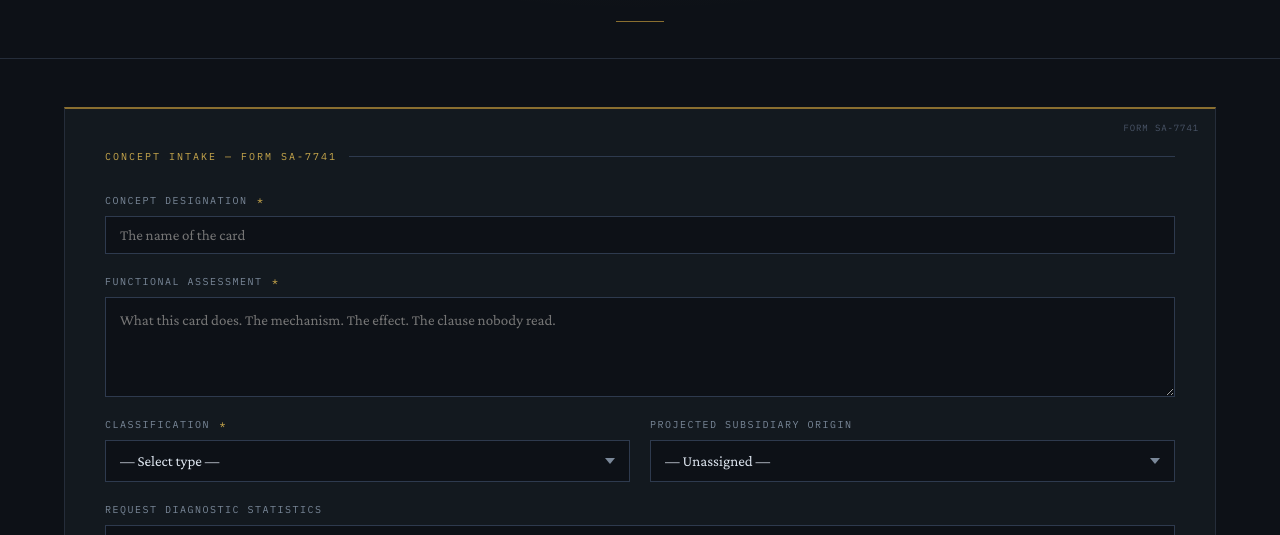
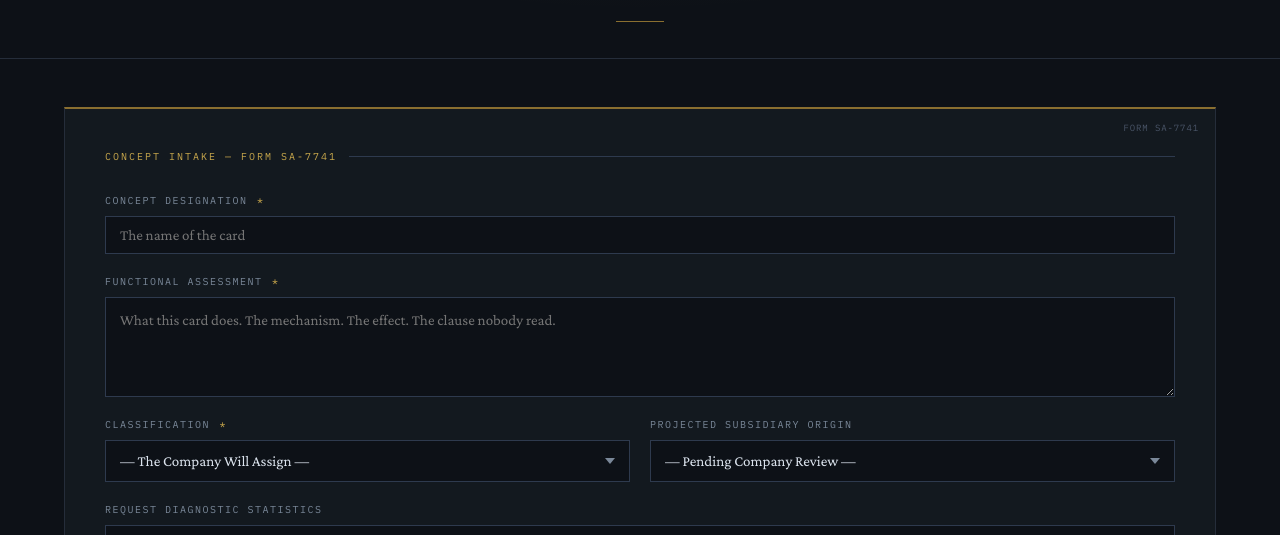
Before and after one commit to kellyorkin/indifferencer, a plain HTML site: page subsidiaries.html in a window 1280 px wide. Shown: the part 242-777 px from the top of the page. Drawn offline with nearby package versions, Linux system fonts and the light colour scheme.

Commit message:
Update subsidiaries.html

```diff
--- a/subsidiaries.html
+++ b/subsidiaries.html
@@ -694,7 +694,7 @@ body {
           <div class="form-group">
             <label>Classification <span class="req">*</span></label>
             <select id="cardType">
-              <option value="" disabled selected>— Select type —</option>
+              <option value="" disabled selected>—  The Company Will Assign —</option>
               <option value="Player">Player</option>
               <option value="Action">Action</option>
               <option value="Event">Event</option>
@@ -706,7 +706,7 @@ body {
           <div class="form-group">
             <label>Projected Subsidiary Origin</label>
             <select id="cardDeck">
-              <option value="">— Unassigned —</option>
+              <option value="">— Pending Company Review —</option>
               <option value="Courtroom">Courtroom</option>
               <option value="Circus">Circus</option>
               <option value="Indifferencer">Indifferencer</option>
```
